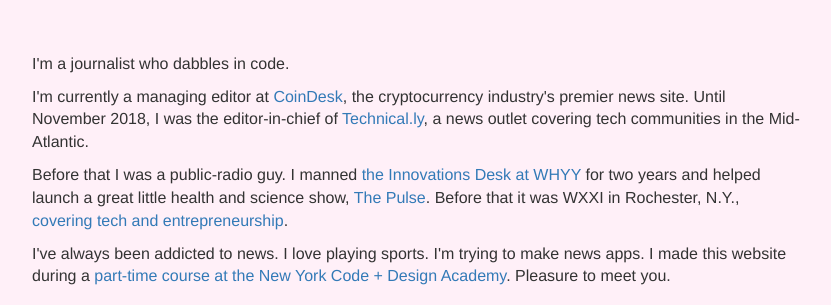
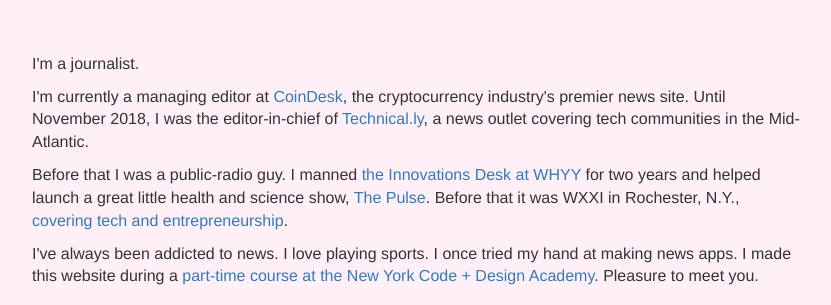
Before and after one commit to zackseward/portfolio, a plain HTML site: page index.html in a window 1280 px wide. Shown: the part 197-502 px from the top of the page, without its empty margins (224-1055 px from the left). Drawn offline with nearby package versions, Linux system fonts and the light colour scheme.

Commit message:
update
small tweaks

```diff
--- a/index.html
+++ b/index.html
@@ -14,10 +14,10 @@
   <body>
       <h1>ZACK SEWARD</h1>
       <br></br>
-      <p>I'm a journalist who dabbles in code.</p>
+      <p>I'm a journalist.</p>
       <p>I'm currently a managing editor at <a href="https://www.coindesk.com/" target="_blank">CoinDesk</a>, the cryptocurrency industry's premier news site. Until November 2018, I was the editor-in-chief of <a href="http://technical.ly/" target="_blank">Technical.ly</a>, a news outlet covering tech communities in the Mid-Atlantic.</p>
       <p>Before that I was a public-radio guy. I manned <a href="http://www.newsworks.org/index.php/blogs/onward" target="_blank">the Innovations Desk at WHYY</a> for two years and helped launch a great little health and science show, <a href="http://www.npr.org/podcasts/381443461/the-pulse" target="_blank">The Pulse</a>. Before that it was WXXI in Rochester, N.Y., <a href="http://innovationtrail.org/people/zack-seward-wxxi" target="_blank">covering tech and entrepreneurship</a>.</p>
-      <p>I've always been addicted to news. I love playing sports. I'm trying to make news apps. I made this website during a <a href="http://nycda.com/classes/web-development-100/philadelphia/" target="_blank">part-time course at the New York Code + Design Academy</a>. Pleasure to meet you.
+      <p>I've always been addicted to news. I love playing sports. I once tried my hand at making news apps. I made this website during a <a href="http://nycda.com/classes/web-development-100/philadelphia/" target="_blank">part-time course at the New York Code + Design Academy</a>. Pleasure to meet you.
 
     <div class="jects">
       <h2>Projects</h2>
```
